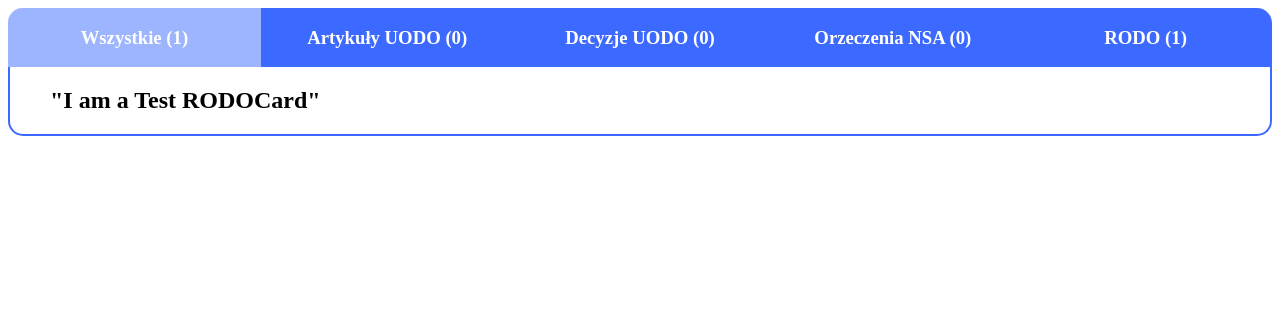
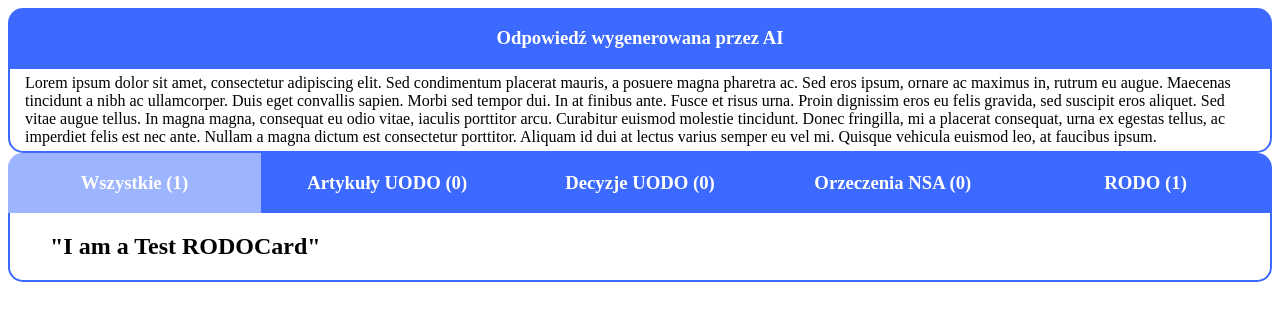
Before and after one commit to krysx7003/neuro_poc, a React (Vite) app in the folder front-end/: page / in a window 1280 px wide. Shown: the top 320 px of the page. Built offline with nearby package versions, Linux system fonts and the light colour scheme.

Commit message:
Added AnswerFiled to display AI answer

```diff
--- a/front-end/src/App.tsx
+++ b/front-end/src/App.tsx
@@ -1,4 +1,5 @@
 import DocumentList from "./components/DocumentList";
+import AnswerField from "./components/AnswerField";
 import type { Document } from "./types/components";
 
 function App() {
@@ -10,6 +11,11 @@ function App() {
     ];
     return (
         <>
+            <AnswerField
+                text="
+ Lorem ipsum dolor sit amet, consectetur adipiscing elit. Sed condimentum placerat mauris, a posuere magna pharetra ac. Sed eros ipsum, ornare ac maximus in, rutrum eu augue. Maecenas tincidunt a nibh ac ullamcorper. Duis eget convallis sapien. Morbi sed tempor dui. In at finibus ante. Fusce et risus urna. Proin dignissim eros eu felis gravida, sed suscipit eros aliquet. Sed vitae augue tellus. In magna magna, consequat eu odio vitae, iaculis porttitor arcu. Curabitur euismod molestie tincidunt. Donec fringilla, mi a placerat consequat, urna ex egestas tellus, ac imperdiet felis est nec ante. Nullam a magna dictum est consectetur porttitor. Aliquam id dui at lectus varius semper eu vel mi. Quisque vehicula euismod leo, at faucibus ipsum.
+            "
+            />
             <DocumentList full_docs={docs} />
         </>
     );
--- /dev/null
+++ b/front-end/src/components/AnswerField.css
@@ -0,0 +1,20 @@
+.header {
+    display: flex;
+    background-color: #3c69ff;
+    border-radius: 15px 15px 0px 0px;
+    text-align: center;
+    color: #ffffff;
+}
+
+.header-text {
+    flex: 1;
+}
+
+.body {
+    border-radius: 0px 0px 15px 15px;
+    border: 2px solid #3c69ff;
+    padding-top: 5px;
+    padding-right: 15px;
+    padding-left: 15px;
+    padding-bottom: 5px;
+}
--- /dev/null
+++ b/front-end/src/components/AnswerField.tsx
@@ -0,0 +1,20 @@
+import "./AnswerField.css";
+
+interface Props {
+    text: string;
+}
+
+function AnswerField({ text }: Props) {
+    return (
+        <>
+            <div className="header">
+                <div className="header-text">
+                    <h3>Odpowiedź wygenerowana przez AI</h3>
+                </div>
+            </div>
+            <div className="body">{text}</div>
+        </>
+    );
+}
+
+export default AnswerField;
--- a/front-end/src/components/DocumentList.css
+++ b/front-end/src/components/DocumentList.css
@@ -2,7 +2,6 @@
   display: flex;
   background-color: #3c69ff;
   color: #ffffff;
-  /* border: 2px solid black; */
   border-radius: 15px 15px 0px 0px;
   margin-bottom: 0;
   justify-content: space-between;  /* Distributes evenly across full width */
```
Also changed, not shown: front-end/src/assets/lorem.txt (added).
